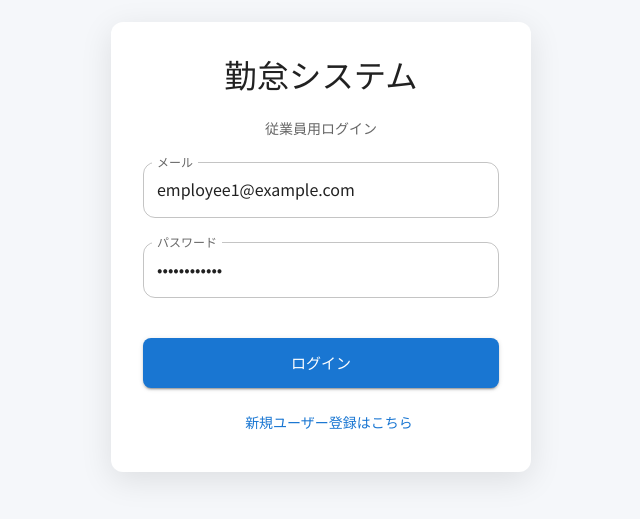
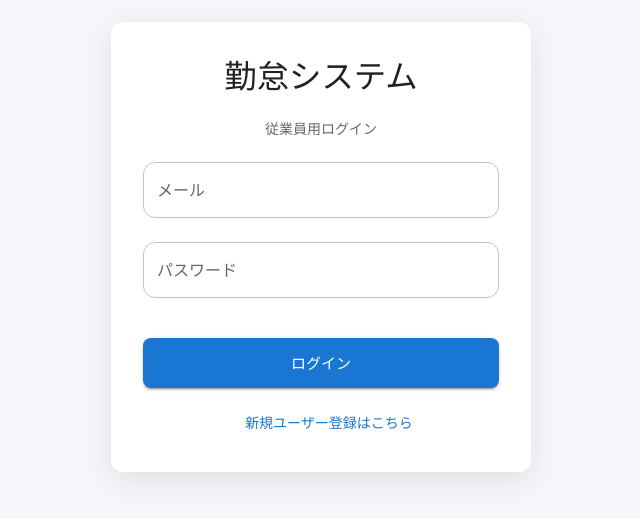
Before and after one commit to ITOakr/kintai-employee-web, a React (Vite) app: page /login in a window 1280 px wide. Shown: the part 153-672 px from the top of the page, without its empty margins (319-959 px from the left). Built offline with nearby package versions, Linux system fonts and the light colour scheme.

Commit message:
UIの改善と打刻バリデーション

```diff
--- a/src/lib/api.ts
+++ b/src/lib/api.ts
@@ -64,7 +64,7 @@ export async function getMyDailyMe(date: string) {
     date: string;
     actual: { start: string | null; end: string | null };
     totals: { work: number; break: number; overtime: number; night: number; holiday: number };
-    status: "open" | "closed" | "not_started" | "inconsistent_data";
+    status: "open" | "closed" | "on_break" | "not_started" | "inconsistent_data";
   }>;
 }
 
--- a/src/pages/LoginPage.tsx
+++ b/src/pages/LoginPage.tsx
@@ -14,8 +14,8 @@ type Props = {
 };
 
 export default function LoginPage({ onLoginSuccess, initialError }: Props) {
-  const [email, setEmail] = useState("employee1@example.com");
-  const [password, setPassword] = useState("employeepass");
+  const [email, setEmail] = useState(""); //employee1@example.com
+  const [password, setPassword] = useState(""); //employeepass
   const [loginBusy, setLoginBusy] = useState(false);
   const [authErr, setAuthErr] = useState<string | null>(initialError);
 
--- a/src/pages/TimeClockPage.tsx
+++ b/src/pages/TimeClockPage.tsx
@@ -210,7 +210,7 @@ export default function TimeClockPage() {
                 variant="contained"
                 size="large"
                 onClick={() => clock("clock_in")}
-                disabled={loading}
+                disabled={loading || daily?.status !== "not_started"}
                 startIcon={loading ? <CircularProgress size={20} color="inherit" /> : <LoginIcon />}
                 sx={{
                   py: 2.5,
@@ -227,7 +227,7 @@ export default function TimeClockPage() {
                 variant="contained"
                 size="large"
                 onClick={() => clock("clock_out")}
-                disabled={loading}
+                disabled={loading || daily?.status !== "open" }
                 startIcon={loading ? <CircularProgress size={20} color="inherit" /> : <LogoutIcon />}
                 sx={{
                   py: 2.5,
@@ -244,7 +244,7 @@ export default function TimeClockPage() {
                 variant="outlined"
                 size="large"
                 onClick={() => clock("break_start")}
-                disabled={loading}
+                disabled={loading || daily?.status !== "open"}
                 startIcon={loading ? <CircularProgress size={20} /> : <CoffeeIcon />}
                 sx={{
                   py: 2.5,
@@ -260,7 +260,7 @@ export default function TimeClockPage() {
                 variant="outlined"
                 size="large"
                 onClick={() => clock("break_end")}
-                disabled={loading}
+                disabled={loading || daily?.status !== "on_break"}
                 startIcon={loading ? <CircularProgress size={20} /> : <PlayArrowIcon />}
                 sx={{
                   py: 2.5,
@@ -278,7 +278,6 @@ export default function TimeClockPage() {
               color="text.secondary"
               sx={{ display: 'block', mt: 2, textAlign: 'center' }}
             >
-              ※ ボタンは現在時刻で打刻します
             </Typography>
           </CardContent>
         </Card>
```
